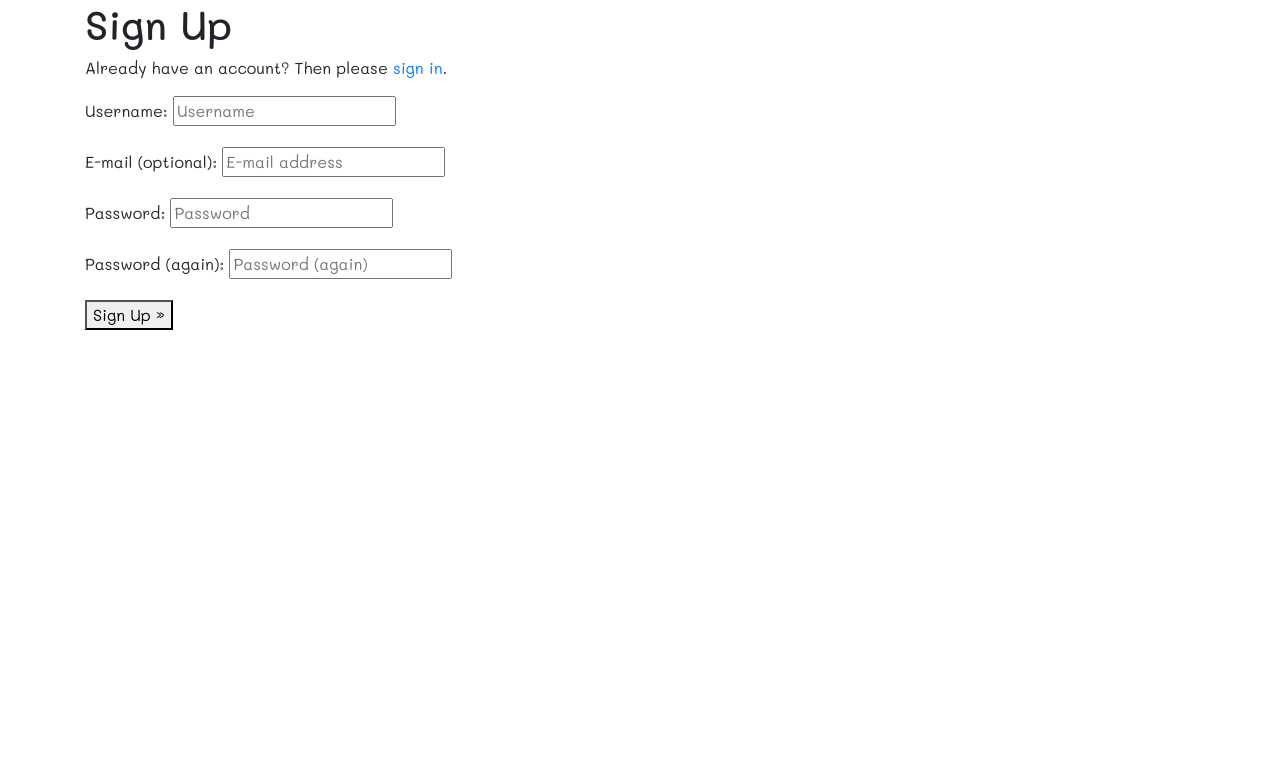
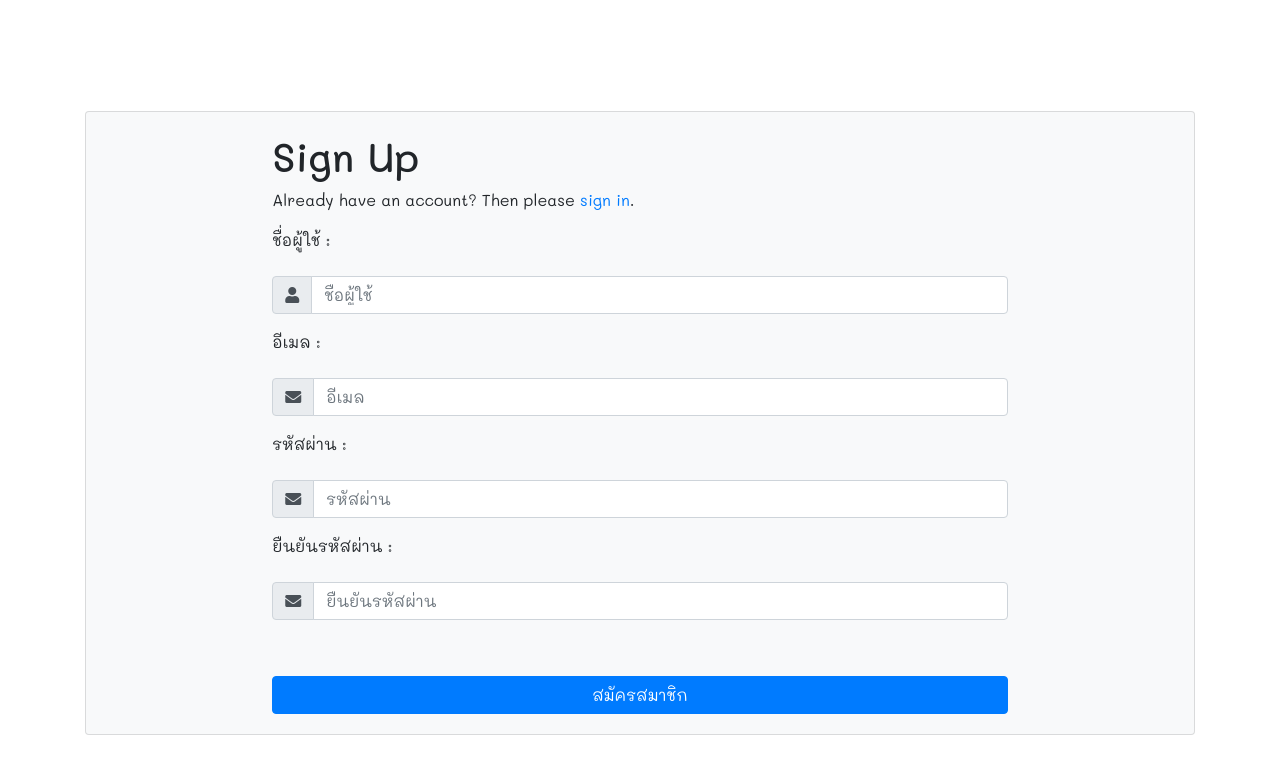
Before and after one commit to KMITL-PreElec9/Website, a Django app: page /accounts/signup/ in a window 1280 px wide. Shown: the top 774 px of the page. Run offline with Django 3.2, Linux system fonts and the light colour scheme; some libraries are stand-ins or nearby versions.

Commit message:
no message

```diff
--- a/EEWeb/EEWeb/settings.py
+++ b/EEWeb/EEWeb/settings.py
@@ -140,4 +140,7 @@ STATICFILES_DIRS = (
 # https://docs.djangoproject.com/en/3.2/ref/settings/#default-auto-field
 
 DEFAULT_AUTO_FIELD = 'django.db.models.BigAutoField'
-ACCOUNT_FORMS = {'login': 'site_auth.forms.EELoginForm'}
+ACCOUNT_FORMS = {'login': 'site_auth.forms.EELoginForm',
+                'signup': 'site_auth.forms.EESignupForm'
+
+                }
--- a/EEWeb/site_auth/forms.py
+++ b/EEWeb/site_auth/forms.py
@@ -1,4 +1,4 @@
-from allauth.account.forms import LoginForm
+from allauth.account.forms import LoginForm,SignupForm
 from django import forms
 
 class EELoginForm(LoginForm):
@@ -6,3 +6,11 @@ class EELoginForm(LoginForm):
         super(EELoginForm, self).__init__(*args, **kwargs)
         self.fields['login'].widget = forms.TextInput(attrs={'type': 'text', 'class': 'form-control', 'placeholder':'ชื่อผู้ใช้'})
         self.fields['password'].widget = forms.PasswordInput(attrs={'class': 'form-control', 'placeholder':'รหัสผ่าน'})
+
+class EESignupForm(SignupForm):
+    def __init__(self, *args, **kwargs):
+        super(EESignupForm, self).__init__(*args, **kwargs)
+        self.fields['username'].widget = forms.TextInput(attrs={'type': 'text', 'class': 'form-control', 'placeholder':'ชื่อผู้ใช้'})
+        self.fields['email'].widget = forms.PasswordInput(attrs={'type': 'email','class': 'form-control', 'placeholder':'อีเมล'})
+        self.fields['password1'].widget = forms.PasswordInput(attrs={'type': 'password','class': 'form-control', 'placeholder':'รหัสผ่าน'})
+        self.fields['password2'].widget = forms.PasswordInput(attrs={'type': 'password','class': 'form-control', 'placeholder':'ยืนยันรหัสผ่าน'})
--- a/EEWeb/site_auth/static/main.css
+++ b/EEWeb/site_auth/static/main.css
@@ -1,5 +1,6 @@
 body{
     font-family: 'Mali';
+
 }
 .divider-text {
     position: relative;
@@ -31,3 +32,8 @@ body{
     background-color: #42AEEC;
     color: #fff;
 }
+.container{
+    padding: auto;
+    margin: auto;
+
+}
--- a/EEWeb/site_auth/templates/account/base.html
+++ b/EEWeb/site_auth/templates/account/base.html
@@ -29,6 +29,7 @@
 
 <div class="container">
 
+
 {% block content %}
     {% endblock %}
 
--- a/EEWeb/site_auth/templates/account/signup.html
+++ b/EEWeb/site_auth/templates/account/signup.html
@@ -5,17 +5,60 @@
 {% block head_title %}{% trans "Signup" %}{% endblock %}
 
 {% block content %}
+<div style="padding-top: 10%;">
+<div class="card bg-light "  >
+<article class="card-body mx-auto" style="width: 70%; ">
 <h1>{% trans "Sign Up" %}</h1>
 
 <p>{% blocktrans %}Already have an account? Then please <a href="{{ login_url }}">sign in</a>.{% endblocktrans %}</p>
-
 <form class="signup" id="signup_form" method="post" action="{% url 'account_signup' %}">
   {% csrf_token %}
-  {{ form.as_p }}
+  <p><label for="id_username">ชื่อผู้ใช้ :</label> </p>
+  <div class="form-group input-group">
+
+		<div class="input-group-prepend">
+    <span class="input-group-text"> <i class="fa fa-user"></i> </span>
+		 </div>
+            {{ form.username.errors }}
+            {{ form.username }}
+    </div>
+
+    <p><label for="id_email">อีเมล :</label> </p>
+    <div class="form-group input-group">
+		<div class="input-group-prepend">
+		    <span class="input-group-text"> <i class="fa fa-envelope"></i> </span>
+		 </div>
+            {{ form.email.errors }}
+            {{ form.email }}
+    </div>
+
+    <p><label for="id_password1">รหัสผ่าน :</label> </p>
+    <div class="form-group input-group">
+		<div class="input-group-prepend">
+		    <span class="input-group-text"> <i class="fa fa-envelope"></i> </span>
+		 </div>
+            {{ form.password1.errors }}
+            {{ form.password1 }}
+    </div>
+
+    <p><label for="id_password2">ยืนยันรหัสผ่าน :</label> </p>
+    <div class="form-group input-group">
+		<div class="input-group-prepend">
+		    <span class="input-group-text"> <i class="fa fa-envelope"></i> </span>
+		 </div>
+            {{ form.password2.errors }}
+            {{ form.password2 }}
+    </div>
+    <p><label for="id_password2"></label> </p>
   {% if redirect_field_value %}
   <input type="hidden" name="{{ redirect_field_name }}" value="{{ redirect_field_value }}" />
   {% endif %}
-  <button type="submit">{% trans "Sign Up" %} &raquo;</button>
+  <button type="submit" class="btn btn-primary btn-block "> สมัครสมาชิก  </button>
+
+
 </form>
+</article>
+</div>
+</div>
 
 {% endblock %}
--- a/EEWeb/site_auth/urls.py
+++ b/EEWeb/site_auth/urls.py
@@ -1,8 +1,11 @@
 from django.urls import path, include
+from django.utils.translation import templatize
 from .views import RegisterView
+from django.views.generic import TemplateView
 
 urlpatterns = [
     path('register/', RegisterView.as_view()),
+    path('base/',TemplateView.as_view(template_name='account/base.html')),
     path('', include('allauth.urls')),
 
 ]
```
Also changed, not shown: EEWeb/site_auth/templates/account/login.html (+12 -6 lines), EEWeb/site_auth/templates/account/password_reset.html (+6 -14 lines).
